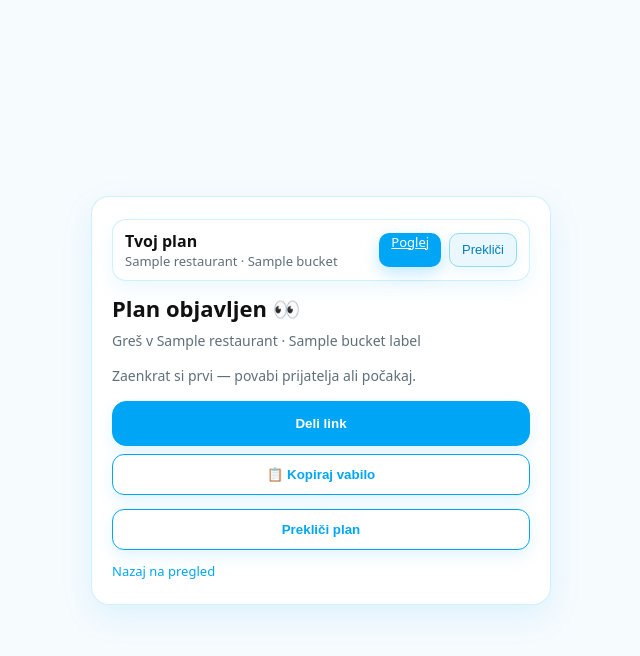
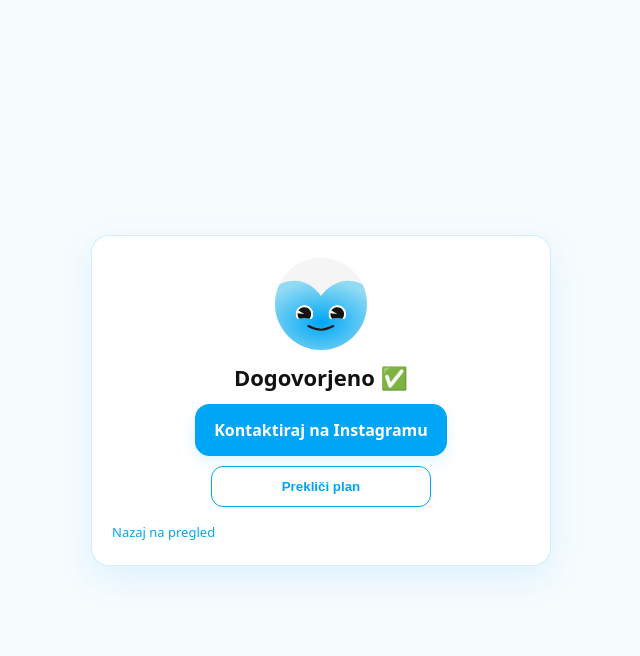
Before and after one commit to 3jakoa/bonibuddy-web, a FastAPI app: template templates/done.html in a window 1280 px wide. Shown: the top 656 px of the page, without its empty margins (319-959 px from the left). Run offline with FastAPI, Linux system fonts and the light colour scheme; the template is opened without the code that fills it: most values are stand-ins (such as "Sample title", 1, 10 or a date in 2020).

Commit message:
Adjust inactive badge and cards

```diff
--- a/templates/done.html
+++ b/templates/done.html
@@ -40,92 +40,82 @@
       padding:22px 20px 24px;
       backdrop-filter: blur(10px);
     }
-    h1{margin:0 0 8px; font-size:22px;}
-    .subtitle{color:var(--muted); font-size:14px; margin-bottom:16px;}
-    .pill{display:inline-flex; align-items:center; gap:6px; padding:8px 10px; border-radius:12px; border:1px solid #92DBF3; background: #EAF7FD; font-size:12px; color:#007FBF; box-shadow: 0 6px 16px rgba(0,166,246,0.08);}
-    .btn{display:block; width:100%; text-align:center; padding:14px 14px; border-radius:14px; border:1px solid var(--accent); background: var(--accent); color:#ffffff; font-weight:700; text-decoration:none; margin-top:12px; transition: background 0.2s ease; box-shadow: 0 6px 16px rgba(0,166,246,0.12);}
+    h1{margin:12px 0 6px; font-size:22px; text-align:center;}
+    .logo-placeholder{
+      width: 92px;
+      height: 92px;
+      border-radius: 50%;
+      background: #EAF7FD;
+      overflow: hidden;
+      margin: 0 auto 10px;
+      display: flex;
+      align-items: center;
+      justify-content: center;
+      color: var(--accent);
+    }
+    .logo-placeholder svg{
+      width: 100%;
+      height: 100%;
+      display: block;
+    }
+    .cta-stack{display:flex; flex-direction:column; gap:10px; align-items:center; margin-top:12px;}
+    .btn{display:inline-flex; justify-content:center; align-items:center; min-width:220px; padding:14px 18px; border-radius:14px; border:1px solid var(--accent); background: var(--accent); color:#ffffff; font-weight:700; text-decoration:none; transition: background 0.2s ease; box-shadow: 0 6px 16px rgba(0,166,246,0.12);}
     .btn:hover{background:#008ed5;}
-    .btn-secondary{display:block; width:100%; text-align:center; padding:12px 14px; border-radius:12px; border:1px solid var(--accent); background: #ffffff; color:var(--accent); font-weight:600; text-decoration:none; margin-top:8px; transition: background 0.2s ease, color 0.2s ease;}
+    .btn-secondary{display:inline-flex; justify-content:center; align-items:center; min-width:220px; padding:12px 16px; border-radius:12px; border:1px solid var(--accent); background: #ffffff; color:var(--accent); font-weight:600; text-decoration:none; transition: background 0.2s ease, color 0.2s ease;}
     .btn-secondary:hover{background: color-mix(in srgb, var(--accent-light) 25%, #ffffff 75%); color:#005f8f;}
-    .link{display:block; margin-top:12px; color:var(--accent); text-decoration:none; font-size:13px;}
+    .link{display:inline-block; margin-top:16px; color:var(--accent); text-decoration:none; font-size:13px;}
     .link:hover{text-decoration:underline; color:#005f8f;}
-    .preview-box{margin-top:8px; border:1px solid var(--border); background: #ffffff; border-radius:12px; padding:10px 12px; font-size:13px; color:var(--muted); line-height:1.35;}
+    .footer-link{display:flex; justify-content:flex-start;}
   </style>
 </head>
 <body>
   <div class="card">
-    {% include "_active_plan.html" %}
-    {% if joined_existing %}
+    <div class="logo-placeholder" aria-hidden="true">
+      <svg viewBox="0 0 512 512" fill="none" xmlns="http://www.w3.org/2000/svg" aria-hidden="true" focusable="false">
+        <g clip-path="url(#clip0_187_175)">
+          <rect width="512" height="512" fill="#F5F5F5"/>
+          <path d="M408 126C516.248 126 604 230.542 604 359.5C604 488.458 516.248 593 408 593H104C-4.24781 593 -92 488.458 -92 359.5C-92 230.542 -4.24781 126 104 126C165.318 126 220.06 159.545 256 212.071C291.94 159.545 346.682 126 408 126Z" fill="url(#paint0_radial_187_175)"/>
+          <mask id="mask0_187_175" style="mask-type:alpha" maskUnits="userSpaceOnUse" x="113" y="261" width="101" height="81">
+            <path d="M163.812 261.566C191.434 261.566 213.826 283.959 213.826 311.581C213.826 322.912 210.056 333.361 203.705 341.747C191.756 336.784 177.561 333.907 162.333 333.907C148.064 333.907 134.701 336.432 123.243 340.834C117.301 332.608 113.797 322.504 113.797 311.581C113.797 283.959 136.189 261.567 163.812 261.566Z" fill="white"/>
+          </mask>
+          <g mask="url(#mask0_187_175)">
+            <circle cx="163.796" cy="311.581" r="50.0147" fill="white"/>
+            <path d="M130.503 292.783C135.206 284.638 142.766 278.53 151.716 275.643C160.667 272.756 170.371 273.297 178.946 277.16C187.521 281.023 194.356 287.933 198.125 296.549C201.894 305.166 202.328 314.876 199.343 323.794C196.359 332.713 190.168 340.206 181.972 344.819C173.777 349.432 164.16 350.836 154.987 348.76C145.814 346.684 137.739 341.275 132.328 333.583C126.917 325.89 124.556 316.462 125.703 307.128L163.362 311.754L130.503 292.783Z" fill="#131313"/>
+          </g>
+          <mask id="mask1_187_175" style="mask-type:alpha" maskUnits="userSpaceOnUse" x="296" y="261" width="101" height="81">
+            <path d="M346.827 261.566C374.45 261.566 396.842 283.959 396.842 311.581C396.842 322.912 393.072 333.361 386.721 341.747C374.772 336.784 360.577 333.907 345.349 333.907C331.079 333.907 317.716 336.432 306.259 340.834C300.317 332.608 296.813 322.504 296.812 311.581C296.812 283.959 319.205 261.566 346.827 261.566Z" fill="white"/>
+          </mask>
+          <g mask="url(#mask1_187_175)">
+            <circle cx="346.812" cy="311.581" r="50.0147" fill="white"/>
+            <path d="M313.519 292.783C318.221 284.638 325.781 278.53 334.732 275.643C343.683 272.756 353.387 273.297 361.962 277.16C370.537 281.023 377.372 287.933 381.14 296.549C384.909 305.166 385.343 314.876 382.359 323.794C379.374 332.713 373.184 340.206 364.988 344.819C356.792 349.432 347.175 350.836 338.002 348.76C328.829 346.684 320.755 341.275 315.344 333.583C309.933 325.89 307.572 316.462 308.719 307.128L346.378 311.754L313.519 292.783Z" fill="#131313"/>
+          </g>
+          <path d="M185.508 378.436C185.508 378.436 228.062 399.355 256.928 398.834C285.794 398.313 324.638 378.436 324.638 378.436" stroke="#25130D" stroke-width="11.1304" stroke-linecap="round"/>
+        </g>
+        <defs>
+          <radialGradient id="paint0_radial_187_175" cx="0" cy="0" r="1" gradientUnits="userSpaceOnUse" gradientTransform="translate(256 359.5) rotate(90) scale(233.5 348)">
+            <stop stop-color="#00A6F6"/>
+            <stop offset="1" stop-color="#92DBF3"/>
+          </radialGradient>
+          <clipPath id="clip0_187_175">
+            <rect width="512" height="512" fill="white"/>
+          </clipPath>
+        </defs>
+      </svg>
+    </div>
     <h1>Dogovorjeno ✅</h1>
-      <div class="subtitle">Greš v {{ restaurant.name }} · {{ bucket_label }}</div>
-      <div class="subtitle">Pridružil si se: {% if primary_other %}{{ primary_other }}{% endif %}{% if other_count > 0 %} +{{ other_count }}{% endif %}</div>
-      {% if primary_other %}
+
+    <div class="cta-stack">
       <a class="btn" href="{{ instagram_url }}" target="_blank" rel="noopener">Kontaktiraj na Instagramu</a>
-        <div class="subtitle" style="margin-top:10px; margin-bottom:4px;">Predlagano sporočilo</div>
-        <div class="preview-box">Hej! Vidim na BoniBuddy, da greš jest v {{ restaurant.name }} {{ bucket_label }}. A greva skupaj? 😊</div>
-        <button class="btn-secondary" id="copyDmBtn" type="button">📋 Kopiraj DM</button>
-        <div class="muted" style="font-size:12px; margin-top:4px;">Prilepi v Instagram DM.</div>
-      {% endif %}
-    {% else %}
-      <h1>Plan objavljen 👀</h1>
-      <div class="subtitle">Greš v {{ restaurant.name }} · {{ bucket_label }}</div>
-      <div class="subtitle">Zaenkrat si prvi — povabi prijatelja ali počakaj.</div>
-      <button class="btn" id="shareBtn" type="button">Deli link</button>
-      <button class="btn btn-secondary" id="copyInviteBtn" type="button">📋 Kopiraj vabilo</button>
-    {% endif %}
-
-    <form method="post" action="/waiting/leave" style="margin-top:14px;">
+      <form method="post" action="/waiting/leave" style="margin:0;">
         <input type="hidden" name="restaurant_id" value="{{ restaurant.id }}">
         <input type="hidden" name="time_bucket" value="{{ bucket }}">
         <input type="hidden" name="user_id" value="{{ user_id }}">
-      <button class="btn btn-secondary" type="submit">Prekliči plan</button>
+        <button class="btn-secondary" type="submit">Prekliči plan</button>
       </form>
+    </div>
+    <div class="footer-link">
       <a class="link" href="/">Nazaj na pregled</a>
     </div>
-  <script>
-    (function(){
-      async function copyText(txt){
-        try{
-          await navigator.clipboard.writeText(txt);
-          return true;
-        }catch(e){ return false; }
-      }
-      const dmBtn = document.getElementById('copyDmBtn');
-      if(dmBtn){
-        dmBtn.addEventListener('click', async ()=>{
-          const ok = await copyText("{{ copy_message_for_dm }}");
-          dmBtn.textContent = ok ? "✅ Kopirano" : "Ni uspelo kopirati";
-          setTimeout(()=>dmBtn.textContent="📋 Kopiraj DM",1500);
-        });
-      }
-      const inviteBtn = document.getElementById('copyInviteBtn');
-      if(inviteBtn){
-        inviteBtn.addEventListener('click', async ()=>{
-          const ok = await copyText("{{ copy_invite_message }}");
-          inviteBtn.textContent = ok ? "Skopirano ✓" : "Ni šlo, kopiraj ročno";
-          setTimeout(()=>inviteBtn.textContent="Kopiraj vabilo",1500);
-        });
-      }
-      const shareBtn = document.getElementById('shareBtn');
-      if(shareBtn){
-        shareBtn.addEventListener('click', async ()=>{
-          const url = "{{ share_url }}";
-          const text = "{{ copy_invite_message }}";
-          try{
-            if(navigator.share){
-              await navigator.share({title:"BoniBuddy", text, url});
-            }else{
-              await copyText(text);
-              shareBtn.textContent = "Link skopiran ✓";
-              setTimeout(()=>shareBtn.textContent="Deli link",1500);
-            }
-          }catch(e){
-            shareBtn.textContent = "Poskusi znova";
-            setTimeout(()=>shareBtn.textContent="Deli link",1500);
-          }
-        });
-      }
-    })();
-  </script>
+  </div>
 </body>
 </html>
```
Lines whose indentation alone changed are shown as unchanged.
